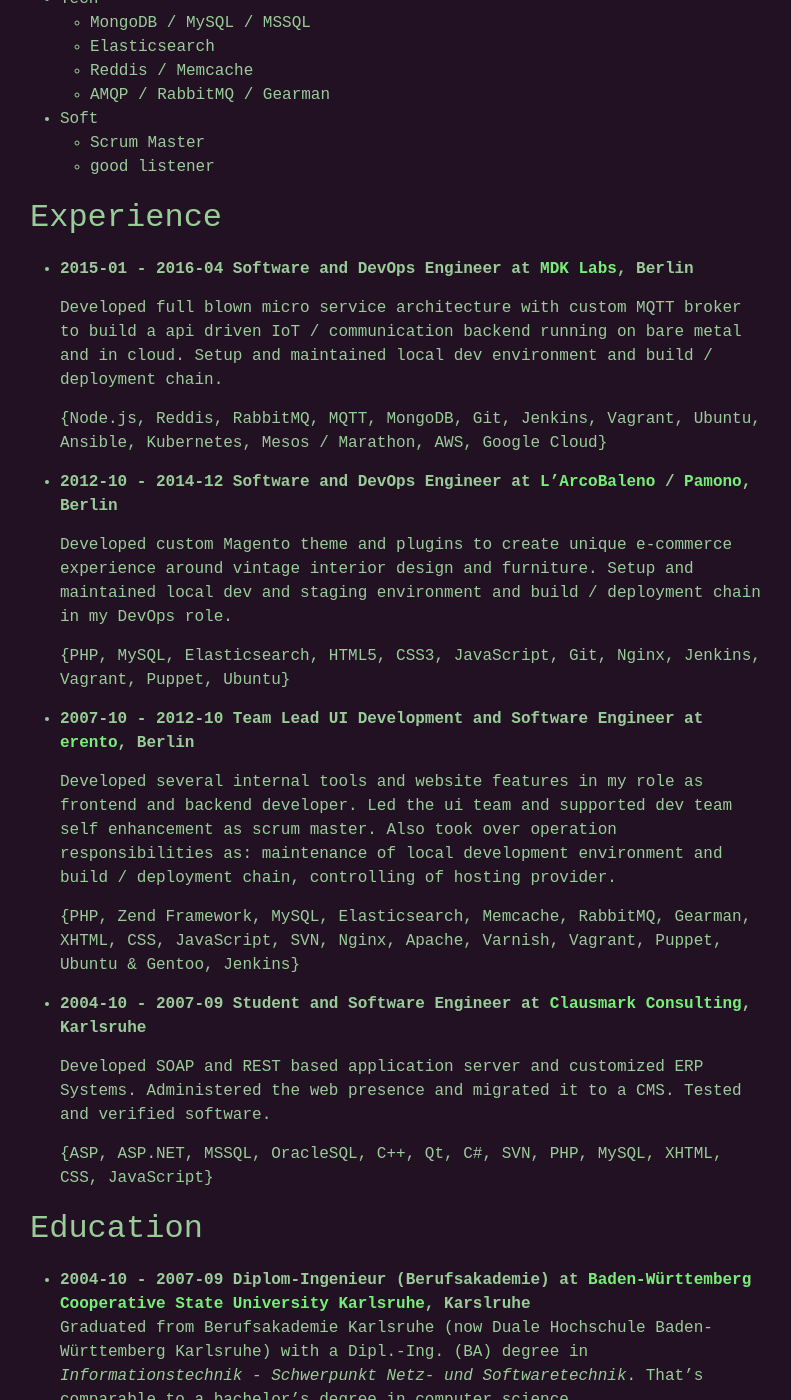
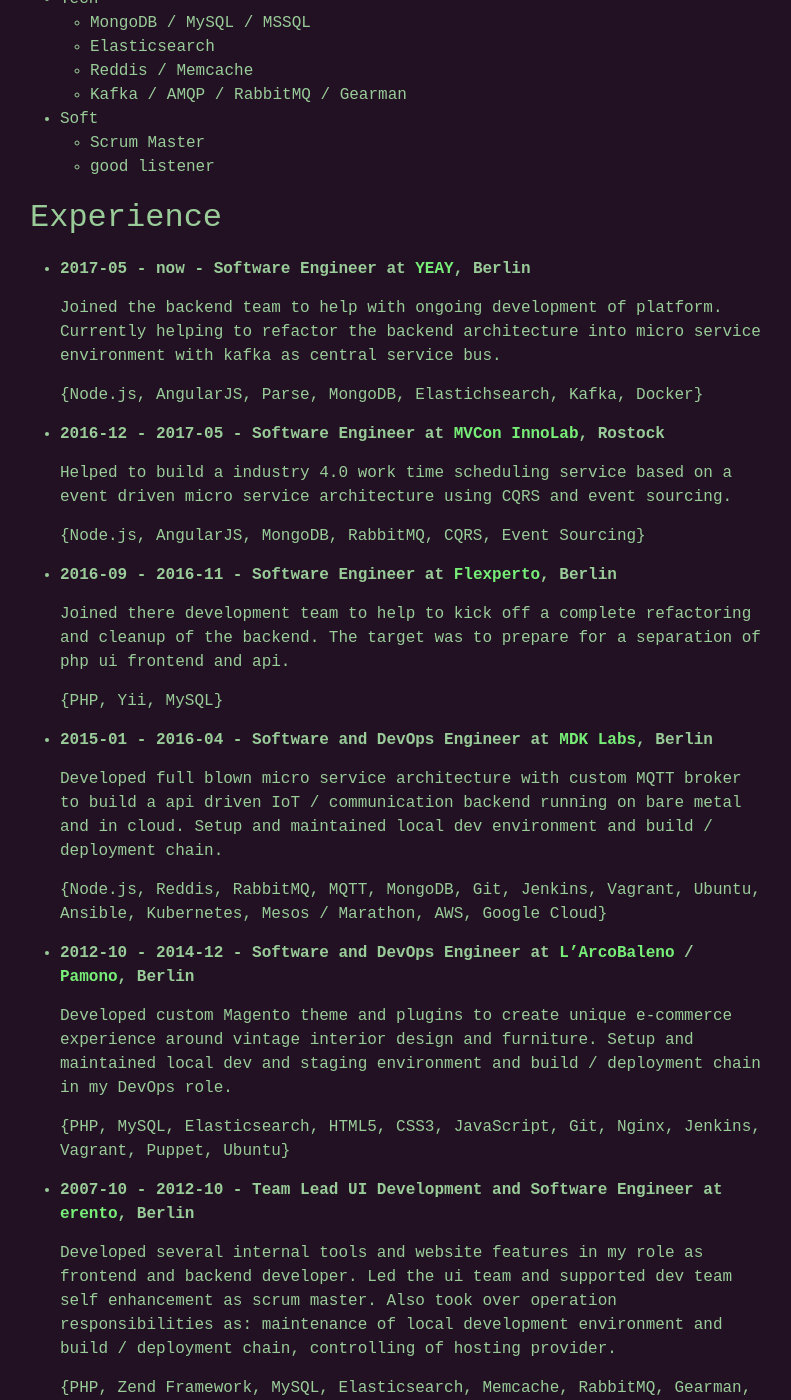
Before and after one commit to baranga/baranga.github.io, a Jekyll site: the page built from index.md, in a window 1280 px wide and 1400 px high, scrolled down 1015 px. Shown: the whole window, without its empty margins (240-1031 px from the left). Built offline with Jekyll 4.4.1, drawn with Linux system fonts in a browser that asks for light colours; comment, search, counter and statistics services are not loaded; some of the changed text lies outside the part shown.

Commit message:
Extend bio

```diff
--- a/index.md
+++ b/index.md
@@ -4,8 +4,8 @@ title: Hi, it's me, Henning
 ---
 
 <div class="portrait">
-  <a href="{{site.baseurl }}/assets/images/profile.jpeg">
-    <img src="{{site.baseurl }}/assets/images/profile_dark_small.jpeg" alt="portrait">
+  <a href="{{site.baseurl}}/assets/images/profile.jpeg">
+    <img src="{{site.baseurl}}/assets/images/profile_dark_small.jpeg" alt="portrait">
   </a>
 </div>
 
@@ -25,8 +25,8 @@ After several years of living in Berlin I moved back to my hometown: Schwerin.
 
 ## Skills
 - Coding
+  - Node.js
   - PHP
-  - Node.js
   - C / C++ / Qt / C#
 - Web
   - HTML5 / CSS3 / JS
@@ -44,13 +44,36 @@ After several years of living in Berlin I moved back to my hometown: Schwerin.
   - MongoDB / MySQL / MSSQL
   - Elasticsearch
   - Reddis / Memcache
-  - AMQP / RabbitMQ / Gearman
+  - Kafka / AMQP / RabbitMQ / Gearman
 - Soft
   - Scrum Master
   - good listener
 
 ## Experience
-- **2015-01 - 2016-04 Software and DevOps Engineer at [MDK Labs][mdk], Berlin**
+- **2017-05 - now - Software Engineer at [YEAY][yeay], Berlin**
+
+  Joined the backend team to help with ongoing development of platform.
+  Currently helping to refactor the backend architecture into micro service
+  environment with kafka as central service bus.
+
+  {Node.js, AngularJS, Parse, MongoDB, Elastichsearch, Kafka, Docker}
+
+- **2016-12 - 2017-05 - Software Engineer at [MVCon InnoLab][mvcon], Rostock**
+
+  Helped to build a industry 4.0 work time scheduling service based on
+  a event driven micro service architecture using CQRS and event sourcing.
+
+  {Node.js, AngularJS, MongoDB, RabbitMQ, CQRS, Event Sourcing}
+
+- **2016-09 - 2016-11 - Software Engineer at [Flexperto][flexperto], Berlin**
+
+  Joined there development team to help to kick off a complete refactoring and
+  cleanup of the backend. The target was to prepare for a separation of php
+  ui frontend and api.
+
+  {PHP, Yii, MySQL}
+
+- **2015-01 - 2016-04 - Software and DevOps Engineer at [MDK Labs][mdk], Berlin**
 
   Developed full blown micro service architecture with custom MQTT broker to
   build a api driven IoT / communication backend running on bare metal and in cloud.
@@ -59,7 +82,7 @@ After several years of living in Berlin I moved back to my hometown: Schwerin.
   {Node.js, Reddis, RabbitMQ, MQTT, MongoDB, Git, Jenkins, Vagrant, Ubuntu, Ansible,
   Kubernetes, Mesos / Marathon, AWS, Google Cloud}
 
-- **2012-10 - 2014-12 Software and DevOps Engineer at [L'ArcoBaleno][lab] / [Pamono][pam], Berlin**
+- **2012-10 - 2014-12 - Software and DevOps Engineer at [L'ArcoBaleno][lab] / [Pamono][pam], Berlin**
 
   Developed custom Magento theme and plugins to create unique e-commerce
   experience around vintage interior design and furniture. Setup and maintained
@@ -67,7 +90,7 @@ After several years of living in Berlin I moved back to my hometown: Schwerin.
 
   {PHP, MySQL, Elasticsearch, HTML5, CSS3, JavaScript, Git, Nginx, Jenkins, Vagrant, Puppet, Ubuntu}
 
-- **2007-10 - 2012-10 Team Lead UI Development and Software Engineer at [erento][ere], Berlin**
+- **2007-10 - 2012-10 - Team Lead UI Development and Software Engineer at [erento][ere], Berlin**
 
   Developed several internal tools and website features in my role as frontend
   and backend developer. Led the ui team and supported dev team self enhancement
@@ -79,7 +102,7 @@ After several years of living in Berlin I moved back to my hometown: Schwerin.
   CSS, JavaScript, SVN, Nginx, Apache, Varnish, Vagrant, Puppet, Ubuntu & Gentoo,
   Jenkins}
 
-- **2004-10 - 2007-09 Student and Software Engineer at [Clausmark Consulting][cmc], Karlsruhe**
+- **2004-10 - 2007-09 - Student and Software Engineer at [Clausmark Consulting][cmc], Karlsruhe**
 
   Developed SOAP and REST based application server and customized ERP Systems. Administered
   the web presence and migrated it to a CMS. Tested and verified software.
@@ -88,7 +111,7 @@ After several years of living in Berlin I moved back to my hometown: Schwerin.
 
 
 ## Education
-- **2004-10 - 2007-09 Diplom-Ingenieur (Berufsakademie) at [Baden-Württemberg Cooperative State University Karlsruhe][dhk], Karslruhe**
+- **2004-10 - 2007-09 - Diplom-Ingenieur (Berufsakademie) at [Baden-Württemberg Cooperative State University Karlsruhe][dhk], Karslruhe**
   <br>
   Graduated from Berufsakademie Karlsruhe (now Duale Hochschule Baden-Württemberg Karlsruhe)
   with a Dipl.-Ing. (BA) degree in *Informationstechnik - Schwerpunkt Netz- und Softwaretechnik*.
@@ -96,7 +119,9 @@ After several years of living in Berlin I moved back to my hometown: Schwerin.
 
 
 
-
+[yeay]: https://yeay.com
+[mvcon]: https://mvcon-innolab.com
+[flexperto]: https://www.flexperto.com
 [mdk]: https://mdk.io
 [lab]: http://www.larcobaleno.com
 [pam]: https://www.pamono.com
```
